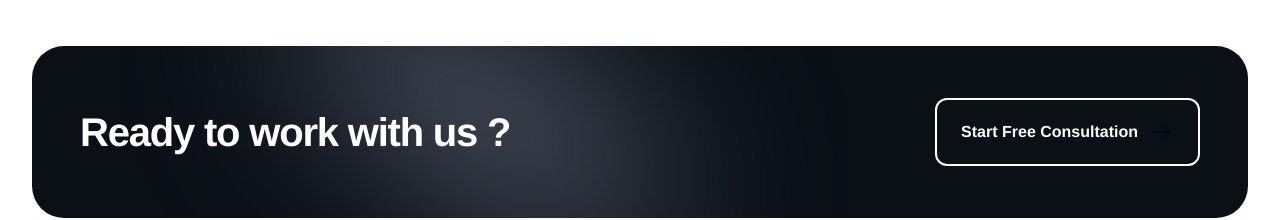
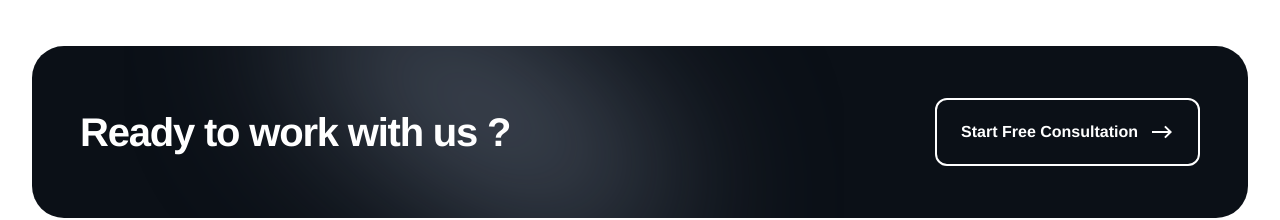
Before and after one commit to Veniche/pokum-test, a React (Vite) app: page / in a window 1280 px wide. Shown: the part 6780-7000 px from the top of the page. Built offline with nearby package versions, Linux system fonts and the light colour scheme.

Commit message:
enhance cta banner

```diff
--- a/client/components/CtaBanner.tsx
+++ b/client/components/CtaBanner.tsx
@@ -73,7 +73,7 @@ export function CtaBanner({
                 {buttonText}
               </span>
               <svg
-                className="w-6 h-6 group-hover:translate-x-1 transition-transform"
+                className="w-6 h-6 group-hover:translate-x-1 transition-transform text-white group-hover:text-black"
                 viewBox="0 0 24 24"
                 fill="none"
               >
@@ -95,7 +95,7 @@ export function CtaBanner({
                 {buttonText}
               </span>
               <svg
-                className="w-6 h-6 group-hover:translate-x-1 transition-transform"
+                className="w-6 h-6 group-hover:translate-x-1 transition-transform text-white group-hover:text-black"
                 viewBox="0 0 24 24"
                 fill="none"
               >
```
